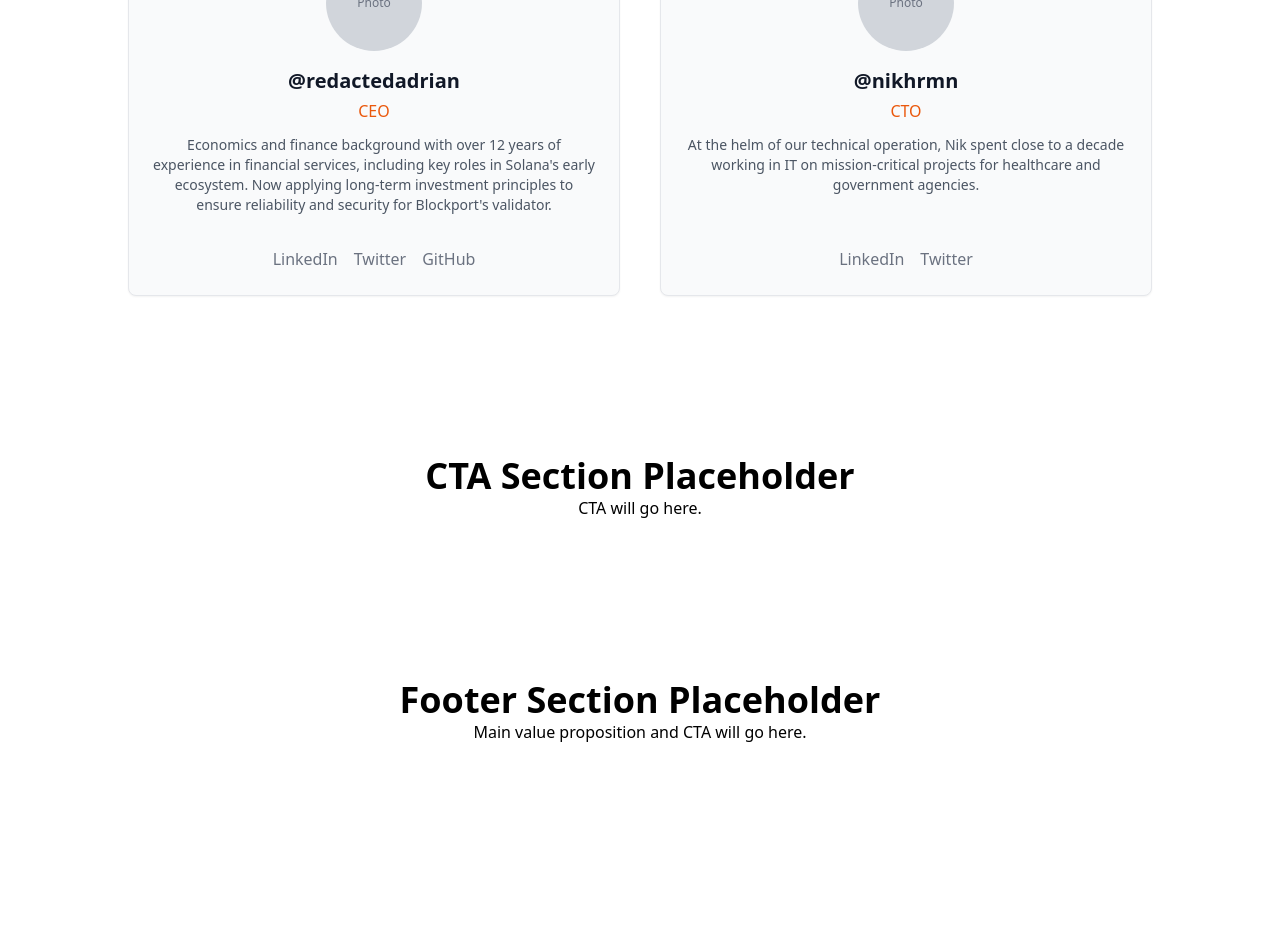
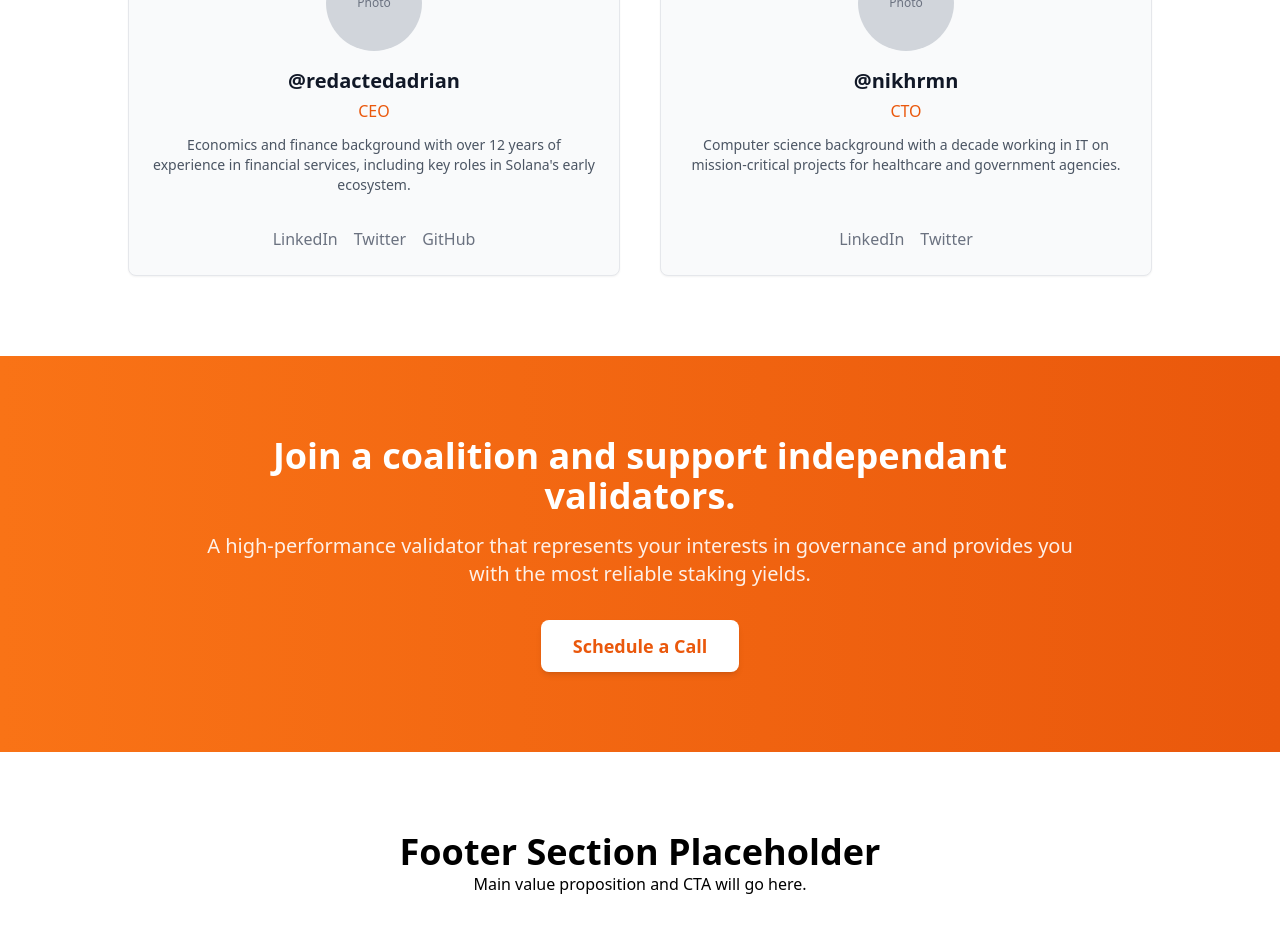
Before and after one commit to adrianciaff/blockport-xyz-website, a Next.js app: page / in a window 1280 px wide. Shown: the part 1560-2493 px from the top of the page. Before the commit the page ends 2384 px from the top, so only its background shows below. Built offline with nearby package versions, Linux system fonts and the light colour scheme.

Commit message:
Feat: Add placeholder CallToAction section structure

```diff
--- a/src/components/CallToAction.tsx
+++ b/src/components/CallToAction.tsx
@@ -1,11 +1,32 @@
-// src/components/Hero.tsx
+// src/components/CallToAction.tsx
 import React from 'react';
+import Link from 'next/link'; // Use Link for external URL
 
 const CallToAction: React.FC = () => {
+  // --- REPLACE '#' WITH YOUR ACTUAL SCHEDULING LINK ---
+  const schedulingLink = "#";
+  // --- e.g., const schedulingLink = "https://calendly.com/your-link"; ---
+
   return (
-    <section className="py-20 text-center"> {/* Basic placeholder styling */}
-      <h1 className="text-4xl font-bold">CTA Section Placeholder</h1>
-      <p>CTA will go here.</p>
+    // Section container: Keep distinct background
+    <section className="bg-gradient-to-r from-orange-500 to-orange-600 text-white py-16 md:py-20 px-6">
+      <div className="container mx-auto max-w-4xl text-center">
+        <h2 className="text-3xl md:text-4xl font-bold mb-4">
+        Join a coalition and support independant validators.
+        </h2>
+        <p className="text-lg md:text-xl mb-8 opacity-90">
+        A high-performance validator that represents your interests in governance and provides you with the most reliable staking yields.
+        </p>
+        {/* Link styled as a button */}
+        <Link
+          href={schedulingLink}
+          target="_blank" // Open in new tab
+          rel="noopener noreferrer" // Security best practice
+          className="inline-block bg-white hover:bg-gray-100 text-orange-600 font-bold py-3 px-8 rounded-lg text-lg transition duration-300 ease-in-out transform hover:scale-105 shadow-md"
+        >
+          Schedule a Call
+        </Link>
+      </div>
     </section>
   );
 };
--- a/src/components/TeamSection.tsx
+++ b/src/components/TeamSection.tsx
@@ -19,7 +19,7 @@ const teamMembers: TeamMember[] = [
     id: 1,
     name: "@redactedadrian",
     role: "CEO",
-    bio: "Economics and finance background with over 12 years of experience in financial services, including key roles in Solana's early ecosystem. Now applying long-term investment principles to ensure reliability and security for Blockport's validator.",
+    bio: "Economics and finance background with over 12 years of experience in financial services, including key roles in Solana's early ecosystem.",
     linkedIn: "https://www.linkedin.com/in/adrianciaff/",
     twitter: "https://x.com/redactedadrian",
     github: "https://github.com/adrianciaff",
@@ -28,7 +28,7 @@ const teamMembers: TeamMember[] = [
     id: 2,
     name: "@nikhrmn",
     role: "CTO",
-    bio: "At the helm of our technical operation, Nik spent close to a decade working in IT on mission-critical projects for healthcare and government agencies.",
+    bio: "Computer science background with a decade working in IT on mission-critical projects for healthcare and government agencies.",
     linkedIn: "https://www.linkedin.com/in/nikolaus-herrmann-12090a135/",
     twitter: "https://x.com/nikhrmn",
     // github: undefined, // No GitHub provided for Nik
```
